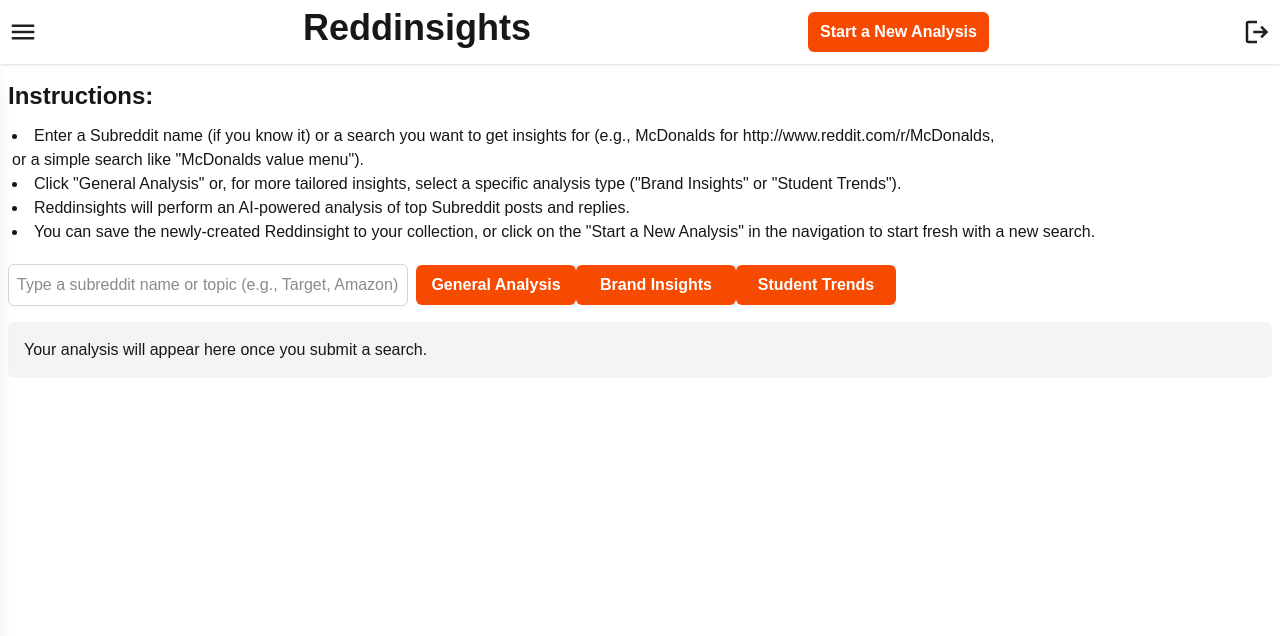
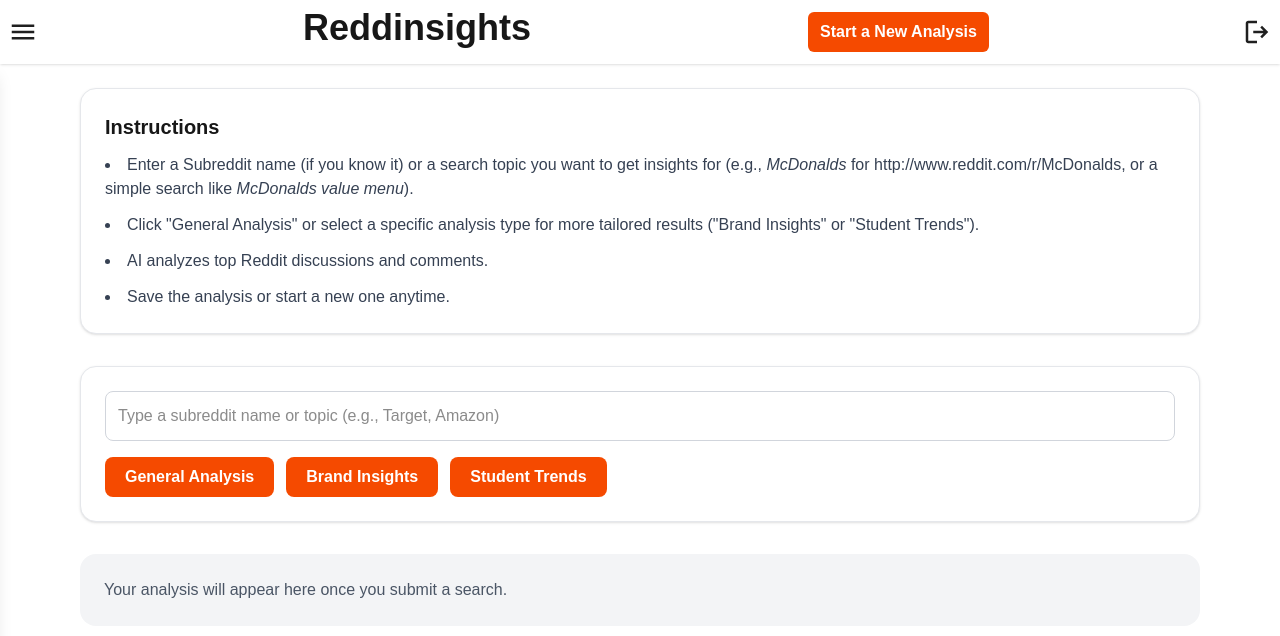
Before and after one commit to matzec42/reddinsights, a Next.js app in the folder reddinsights-app/: page /analyzer in a window 1280 px wide. Shown: the top 636 px of the page. Built offline with nearby package versions, Linux system fonts and the light colour scheme.

Commit message:
Analyzer and Card component styling; notes for future backend work (error handling in API route, date stamp debugging); Navbar on other pages

```diff
--- a/reddinsights-app/src/app/(routes)/about/page.tsx
+++ b/reddinsights-app/src/app/(routes)/about/page.tsx
@@ -1,7 +1,9 @@
+import Navbar from "@/app/components/Navbar"
 
 const AboutPage: React.FunctionComponent = () => {
     return (
         <div>
+            <Navbar />
             <h1>About Reddinsights</h1>
         </div>
     )
--- a/reddinsights-app/src/app/(routes)/contact/page.tsx
+++ b/reddinsights-app/src/app/(routes)/contact/page.tsx
@@ -1,7 +1,9 @@
+import Navbar from "@/app/components/Navbar"
 
 const ContactPage: React.FunctionComponent = () => {
     return (
         <div>
+            <Navbar />
             <h1>Contact Reddinsights</h1>
         </div>
     )
--- a/reddinsights-app/src/app/(routes)/create-pdf/page.tsx
+++ b/reddinsights-app/src/app/(routes)/create-pdf/page.tsx
@@ -1,6 +1,9 @@
+import Navbar from "@/app/components/Navbar"
+
 const CreatePdfPage: React.FunctionComponent = () => {
     return (
         <div>
+            <Navbar />
             <h1>Create a PDF</h1>
         </div>
     )
--- a/reddinsights-app/src/app/(routes)/dashboard/page.tsx
+++ b/reddinsights-app/src/app/(routes)/dashboard/page.tsx
@@ -1,8 +1,10 @@
 import DashboardPage from "../../components/DashboardPage"
+import Navbar from "@/app/components/Navbar"
 
 const Dashboard: React.FunctionComponent = () => {
     return (
         <div>
+            <Navbar />
             <DashboardPage />
         </div>
     )
--- a/reddinsights-app/src/app/components/AnalyzerPage.tsx
+++ b/reddinsights-app/src/app/components/AnalyzerPage.tsx
@@ -61,47 +61,152 @@ const AnalyzerPage: React.FunctionComponent = () => {
     // TO-DO: fix bug to pass props to Card.tsx (TS error). Related to how JSON object gets returned from backend (as a string/markdown coded block)
     // Prompt modifying on backend does not fix it, may need to implement a parsing function in API
 
+    // return (
+    //     <div className="max-w-6xl mx-auto px-4 py-6">
+    //         <Navbar />
+    //         <div>
+    //             <h1 className="font-bold m-2 text-2xl mt-4">Instructions:</h1>
+    //             <ul className="m-2 p-1 list-disc list-inside">
+    //                 <li>
+    //                     Enter a Subreddit name (if you know it) or a search topic you want to get insights for (e.g., McDonalds for http://www.reddit.com/r/McDonalds, <br/>
+    //                     or a simple search like &quot;McDonalds value menu&quot;).
+    //                 </li>
+    //                 <li>
+    //                     Click &quot;General Analysis&quot; or, for more tailored insights, select a specific analysis type (&quot;Brand Insights&quot; or &quot;Student Trends&quot;).
+    //                 </li>
+    //                 <li>
+    //                     Reddinsights will perform an AI-powered analysis of top Reddit discussions and comments. <br/>
+    //                 </li>
+    //                 <li>
+    //                     Save the analysis to your collection, or click on the &quot;Start a New Analysis&quot; in the navigation to start fresh with a new one.
+    //                 </li>
+    //             </ul>
+    //         </div>
+
+    //         <form onSubmit={handleSearchSubmit} method="post">
+    //             <input className="w-100 border border-gray-300 m-2 p-2 rounded-md" name="query" maxLength={30} required placeholder="Type a subreddit name or topic (e.g., Target, Amazon)" />
+
+    //             <button id="general-analysis" onClick={() => setAnalysisType("general")}disabled={isLoading}  type="submit" className="w-40 py-2 rounded-md text-white font-bold bg-orange-600 hover:bg-orange-400 focus:outline-none focus:ring focus:ring-orange-250">
+    //                 {isLoading ? "Analyzing..." : "General Analysis"}
+    //             </button>
+    //             <button id="brand-insights" onClick={() => setAnalysisType("brand")} disabled={isLoading} type="submit" className="w-40 py-2 rounded-md text-white font-bold bg-orange-600 hover:bg-orange-400 focus:outline-none focus:ring focus:ring-orange-250">
+    //                 {isLoading ? "Analyzing..." : "Brand Insights"}
+    //             </button>
+    //             <button id="education-trends" onClick={() => setAnalysisType("student")} disabled={isLoading} type="submit" className="w-40 py-2 rounded-md text-white font-bold bg-orange-600 hover:bg-orange-400 focus:outline-none focus:ring focus:ring-orange-250">
+    //                 {isLoading ? "Analyzing..." : "Student Trends"}
+    //             </button>
+    //         </form>
+
+    //         {searchResults ? <Card analysis={searchResults} />
+    //             : <p className="m-2 p-4 bg-gray-100 rounded-md">Your analysis will appear here once you submit a search.</p>
+    //         }
+    //     </div>
+    // )
+
     return (
         <div>
             <Navbar />
-            <div>
-                <h1 className="font-bold m-2 text-2xl mt-4">Instructions:</h1>
-                <ul className="m-2 p-1 list-disc list-inside">
+
+            <div className="max-w-6xl mx-auto px-4 py-6">
+                {/* Instructions */}
+                <section className="mb-8">
+
+                    <div className="bg-white border border-gray-200 rounded-2xl p-6 shadow-sm">
+                        <h2 className="font-semibold text-xl mb-3">
+                            Instructions
+                        </h2>
+
+                        <ul className="space-y-3 list-disc list-inside text-gray-700">
                             <li>
-                        Enter a Subreddit name (if you know it) or a search you want to get insights for (e.g., McDonalds for http://www.reddit.com/r/McDonalds, <br/>
-                        or a simple search like &quot;McDonalds value menu&quot;).
+                                Enter a Subreddit name (if you know it) or a search topic you want to get insights for (e.g., <i>McDonalds</i> for http://www.reddit.com/r/McDonalds, or a simple search like <i>McDonalds value menu</i>).
                             </li>
+
                             <li>
-                        Click &quot;General Analysis&quot; or, for more tailored insights, select a specific analysis type (&quot;Brand Insights&quot; or &quot;Student Trends&quot;).
+                                Click &quot;General Analysis&quot; or select a specific analysis type for more tailored results (&quot;Brand Insights&quot; or &quot;Student Trends&quot;).
                             </li>
+
                             <li>
-                        Reddinsights will perform an AI-powered analysis of top Subreddit posts and replies. <br/>
+                                AI analyzes top Reddit discussions and comments.
                             </li>
+
                             <li>
-                        You can save the newly-created Reddinsight to your collection, or click on the &quot;Start a New Analysis&quot; in the navigation to start fresh with a new search.
+                                Save the analysis or start a new one anytime.
                             </li>
                         </ul>
                     </div>
+                </section>
 
-            <form onSubmit={handleSearchSubmit} method="post">
-                <input className="w-100 border border-gray-300 m-2 p-2 rounded-md" name="query" placeholder="Type a subreddit name or topic (e.g., Target, Amazon)" />
+                {/* Search Form */}
+                <section className="mb-8">
+                    <form
+                        onSubmit={handleSearchSubmit}
+                        method="post"
+                        className="bg-white border border-gray-200 rounded-2xl p-6 shadow-sm"
+                    >
+                        <div className="flex flex-col gap-4">
 
-                <button id="general-analysis" onClick={() => setAnalysisType("general")}disabled={isLoading}  type="submit" className="w-40 py-2 rounded-md text-white font-bold bg-orange-600 hover:bg-orange-400 focus:outline-none focus:ring focus:ring-orange-250">
-                    {isLoading ? "Analyzing..." : "General Analysis"}
+                            <input
+                                className="w-full border border-gray-300 p-3 rounded-lg"
+                                name="query"
+                                maxLength={40}
+                                required
+                                placeholder="Type a subreddit name or topic (e.g., Target, Amazon)"
+                            />
+
+                            <div className="flex flex-wrap gap-3">
+                                <button
+                                    id="general-analysis"
+                                    onClick={() => setAnalysisType("general")}
+                                    disabled={isLoading}
+                                    type="submit"
+                                    className="px-5 py-2 rounded-lg text-white font-bold bg-orange-600 hover:bg-orange-500"
+                                >
+                                    {isLoading
+                                        ? "Analyzing..."
+                                        : "General Analysis"}
                                 </button>
-                <button id="brand-insights" onClick={() => setAnalysisType("brand")} disabled={isLoading} type="submit" className="w-40 py-2 rounded-md text-white font-bold bg-orange-600 hover:bg-orange-400 focus:outline-none focus:ring focus:ring-orange-250">
-                    {isLoading ? "Analyzing..." : "Brand Insights"}
+
+                                <button
+                                    id="brand-insights"
+                                    onClick={() => setAnalysisType("brand")}
+                                    disabled={isLoading}
+                                    type="submit"
+                                    className="px-5 py-2 rounded-lg text-white font-bold bg-orange-600 hover:bg-orange-500"
+                                >
+                                    {isLoading
+                                        ? "Analyzing..."
+                                        : "Brand Insights"}
                                 </button>
-                <button id="education-trends" onClick={() => setAnalysisType("student")} disabled={isLoading} type="submit" className="w-40 py-2 rounded-md text-white font-bold bg-orange-600 hover:bg-orange-400 focus:outline-none focus:ring focus:ring-orange-250">
-                    {isLoading ? "Analyzing..." : "Student Trends"}
+
+                                <button
+                                    id="education-trends"
+                                    onClick={() => setAnalysisType("student")}
+                                    disabled={isLoading}
+                                    type="submit"
+                                    className="px-5 py-2 rounded-lg text-white font-bold bg-orange-600 hover:bg-orange-500"
+                                >
+                                    {isLoading
+                                        ? "Analyzing..."
+                                        : "Student Trends"}
                                 </button>
+                            </div>
+                        </div>
                     </form>
+                </section>
 
-            {searchResults ? <Card analysis={searchResults} />
-                : <p className="m-2 p-4 bg-gray-100 rounded-md">Your analysis will appear here once you submit a search.</p>
-            }
+                {/* Results */}
+                <section>
+                    {searchResults ? (
+                        <Card analysis={searchResults} />
+                    ) : (
+                        <div className="bg-gray-100 rounded-2xl p-6 text-gray-600">
+                            Your analysis will appear here once you submit a search.
                         </div>
-    )
+                    )}
+                </section>
+            </div>
+        </div>
+    );
 }
 
 export default AnalyzerPage
--- a/reddinsights-app/src/app/components/DashboardPage.tsx
+++ b/reddinsights-app/src/app/components/DashboardPage.tsx
@@ -1,12 +1,9 @@
 "use client"
-
-import Navbar from "./Navbar"
 
 const DashboardPage: React.FunctionComponent = () => {
     return (
         <div>
-            <Navbar />
-            Hello World - DashboardPage
+            Hello World - future Dashboard Page
         </div>
     )
 }
--- a/reddinsights-app/src/lib/analysisConfigs.ts
+++ b/reddinsights-app/src/lib/analysisConfigs.ts
@@ -15,6 +15,7 @@ type AnalysisConfig = {
 // TO-DO: experiment with config options (tokens, temperature) for the differents types; simplify/reduce directions without sacrificing quality of AI output; even try different models
     // using more efficient model (8b-instant) for the basic task of finding subreddits --- less expensive
     // using more powerful model (70b-versatile) for the actual analysis of the comments --- more expensive, but want higher quality output for the analysis
+// TO-DO: along with frontend (AnazlyerPage --> Card), debug the date stamp (inaccurate)
 
 export const analysisConfigs: Record<string, AnalysisConfig> = {
     /* General Analysis Config */
@@ -38,6 +39,7 @@ export const analysisConfigs: Record<string, AnalysisConfig> = {
             Return JSON with keys:
                 {
                     analysisTitle: string,
+                    createdAt: new Date(),
                     commentCount: number,
                     generalSummary: string,
                     sentimentSummary: {
@@ -79,14 +81,15 @@ export const analysisConfigs: Record<string, AnalysisConfig> = {
             Analyze customer perception of "${query}" using: ${promptData}.
 
             Focus on:
+            - brand sentiment
+            - product quality
             - pricing perception
-            - product quality
-            - brand sentiment
-            - competitor mentions
+            - competitor mentions (names, specific products or services)
 
             Return JSON with keys:
                 {
                     analysisTitle: string,
+                    createdAt: new Date(),
                     commentCount: number,
                     generalSummary: string,
                     sentimentSummary: {
@@ -130,12 +133,13 @@ export const analysisConfigs: Record<string, AnalysisConfig> = {
             Focus on:
             - student experiences
             - trends
-            - usage patterns
+            - behavior patterns
             - affordability
 
             Return JSON with keys:
                 {
                     analysisTitle: string,
+                    createdAt: new Date(),
                     commentCount: number,
                     generalSummary: string,
                     sentimentSummary: {
--- a/reddinsights-app/src/lib/groq-api-helpers.ts
+++ b/reddinsights-app/src/lib/groq-api-helpers.ts
@@ -11,7 +11,7 @@ export async function groqCall({
         prompt,
         model = "llama-3.3-70b-versatile",
         temperature = 0.2,
-        maxTokens = 1600,
+        maxTokens = 1750,
         topP = 1,
         stream = false,
         stop = null,
--- a/reddinsights-app/src/types/card-component-types.ts/card-component-type.ts
+++ b/reddinsights-app/src/types/card-component-types.ts/card-component-type.ts
@@ -2,6 +2,7 @@
 
 export interface Analysis {
     analysisTitle: string;
+    createdAt: Date
     commentCount: number;
     generalSummary: string;
     sentimentSummary: {
```
Also changed, not shown: reddinsights-app/src/app/api/apiReddit/route.ts (+7 -2 lines), reddinsights-app/src/app/components/Card.tsx (+10 -1 lines). Lines whose indentation alone changed are shown as unchanged.
